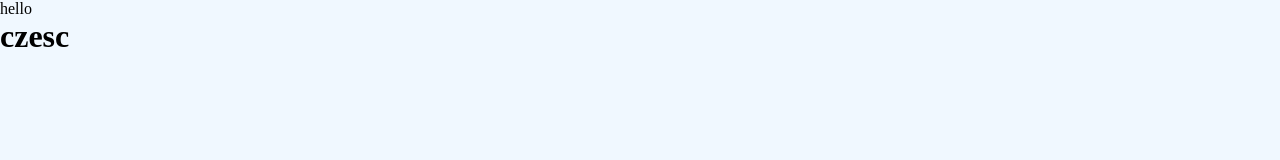
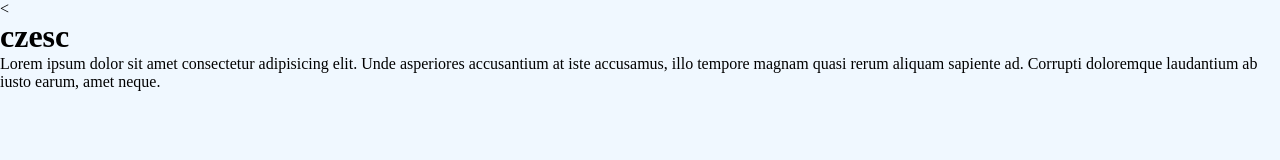
Before and after one commit to paulalastowiecka/repo, a plain HTML site: page index.html in a window 1280 px wide. Drawn offline with Linux system fonts and the light colour scheme.

Commit message:
added div

```diff
--- a/index.html
+++ b/index.html
@@ -10,8 +10,14 @@
 </head>
 
 <body>
-    <p>hello</p>
-    <h1>czesc</h1>
+    < <h1>czesc</h1>
+
+        <div>
+            <p>Lorem ipsum dolor sit amet consectetur adipisicing elit. Unde
+                asperiores accusantium at iste accusamus, illo tempore magnam
+                quasi rerum aliquam sapiente ad. Corrupti doloremque laudantium
+                ab iusto earum, amet neque.</p>
+        </div>
 </body>
 
 </html>
```
